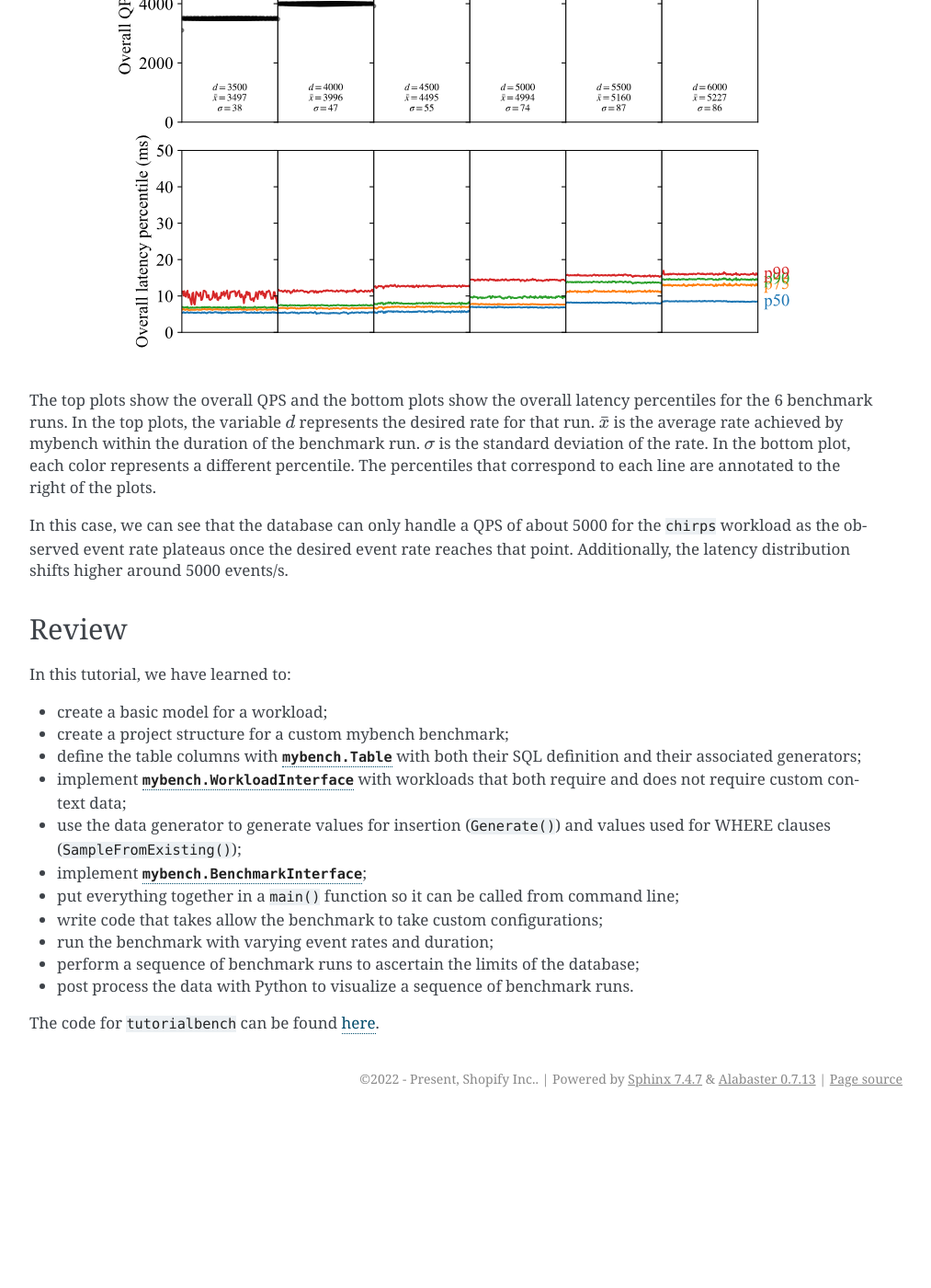
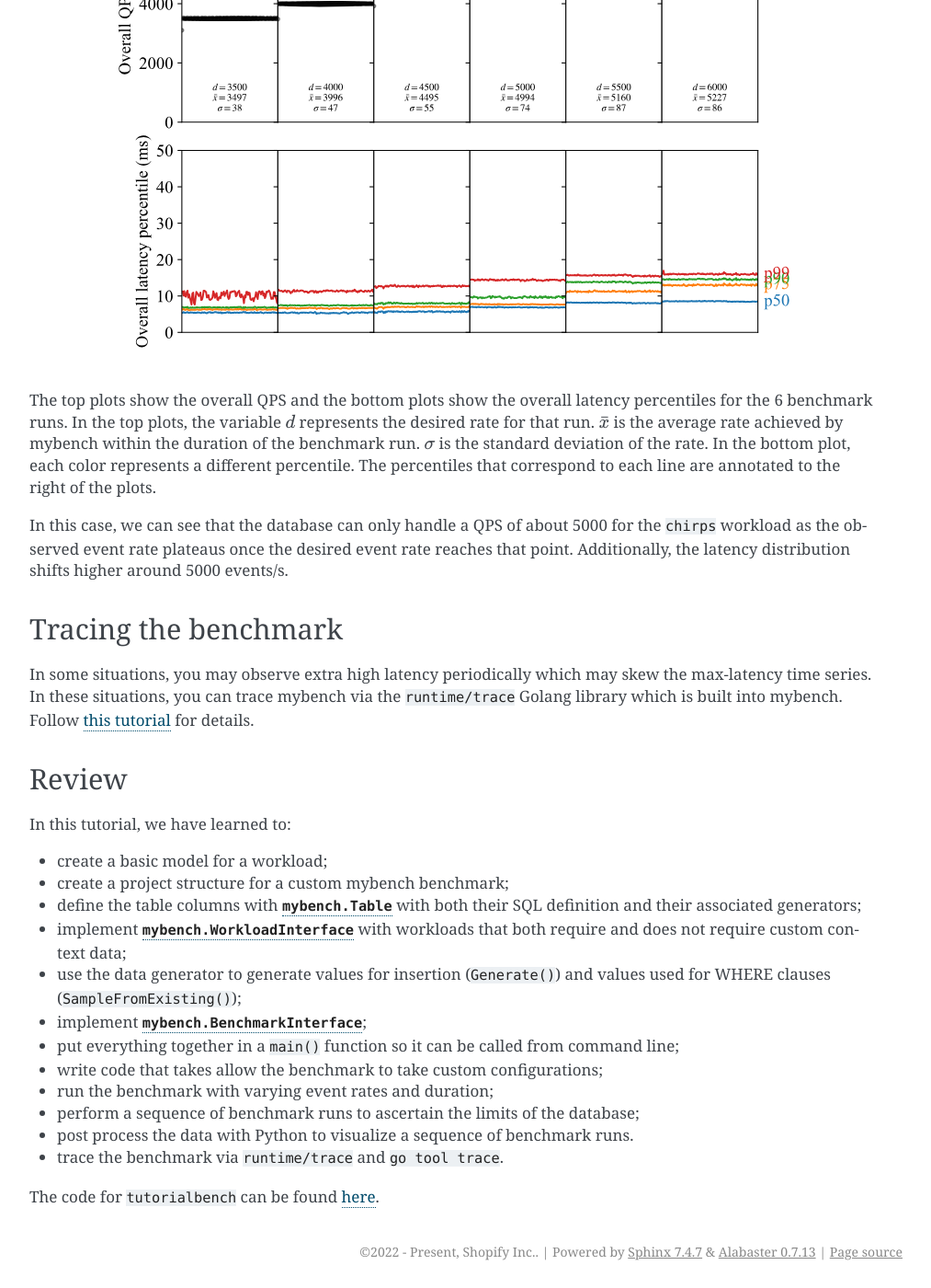
Before and after one commit to Shopify/mybench, a Sphinx documentation site: the page built from docs/writing-a-benchmark.rst, in a window 1280 px wide and 1400 px high, scrolled down 9532 px. Shown: the whole window at 92% size, without its empty margins (258-1271 px from the left). Built offline with Sphinx 7.4.7, drawn with Linux system fonts in a browser that asks for light colours; before the commit the page ends 10744 px from its top, so only the background shows below that; some of the changed text lies outside the part shown.

Commit message:
Added into the docs a brief note about tracing

```diff
--- a/docs/writing-a-benchmark.rst
+++ b/docs/writing-a-benchmark.rst
@@ -559,6 +559,15 @@ shifts higher around 5000 events/s.
 .. _Jupyter Notebook: https://jupyter.org/
 .. _install a conda environment: https://conda.io/projects/conda/en/latest/user-guide/tasks/manage-environments.html#creating-an-environment-from-an-environment-yml-file
 
+---------------------
+Tracing the benchmark
+---------------------
+
+In some situations, you may observe extra high latency periodically which may
+skew the max-latency time series. In these situations, you can trace mybench
+via the ``runtime/trace`` Golang library which is built into mybench. Follow
+`this tutorial <https://github.com/Shopify/mybench/pull/32>`_ for details.
+
 ------
 Review
 ------
@@ -580,6 +589,7 @@ In this tutorial, we have learned to:
 * run the benchmark with varying event rates and duration;
 * perform a sequence of benchmark runs to ascertain the limits of the database;
 * post process the data with Python to visualize a sequence of benchmark runs.
+* trace the benchmark via ``runtime/trace`` and ``go tool trace``.
 
 The code for ``tutorialbench`` can be found `here
 <https://github.com/Shopify/mybench/tree/main/benchmarks/tutorialbench>`__.
```
